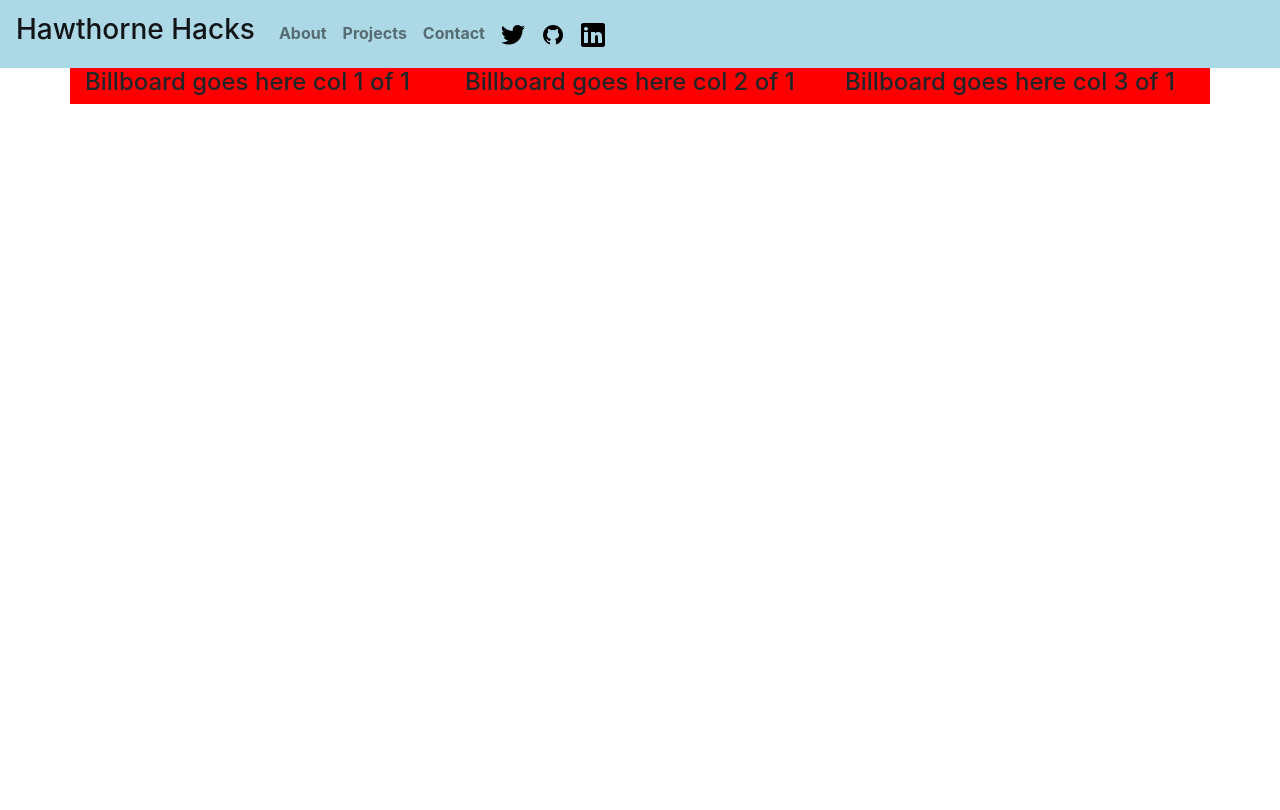
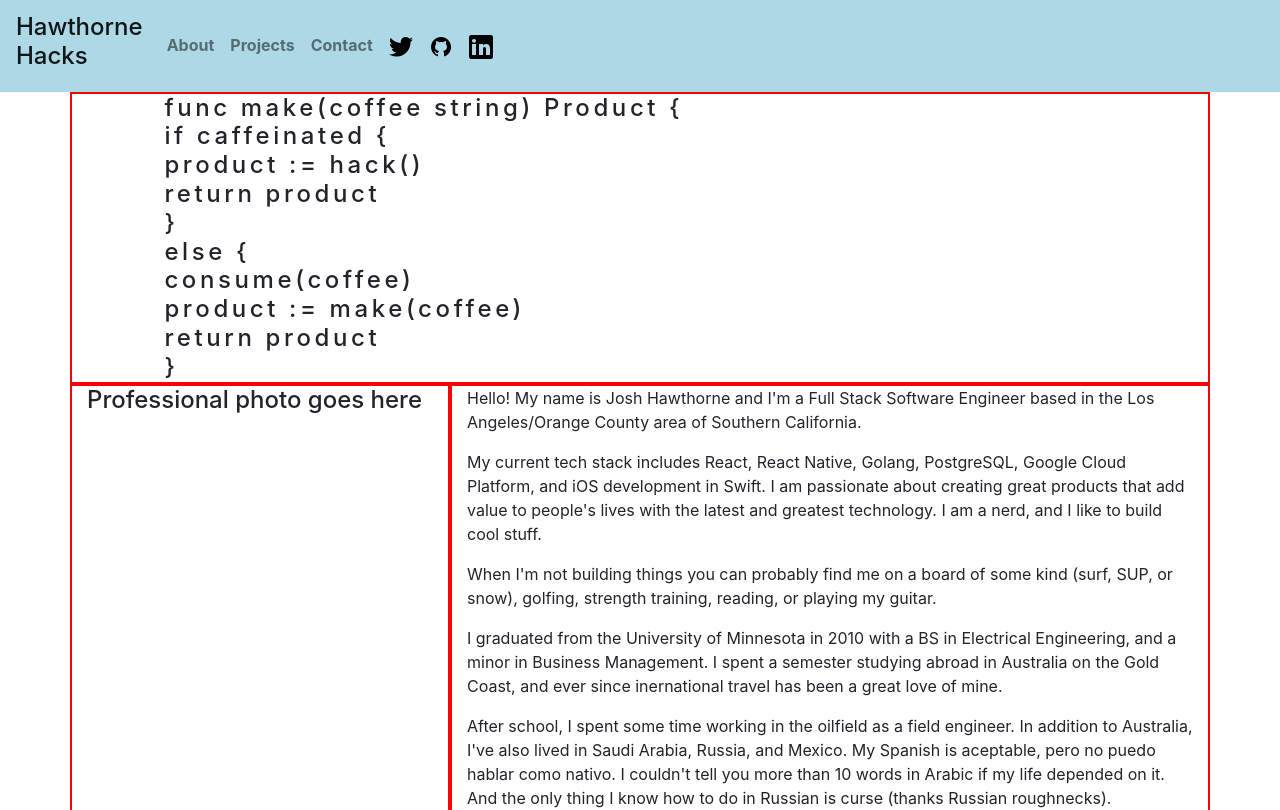
Before and after one commit to QO-Development/QO-Development.github.io, a React (Create React App) app in the folder personal-website/: page / in a window 1280 px wide. Shown: the top 810 px of the page. Built offline with nearby package versions, Linux system fonts and the light colour scheme.

Commit message:
Working on layout

```diff
--- a/personal-website/src/components/billboard/billboard.css
+++ b/personal-website/src/components/billboard/billboard.css
@@ -0,0 +1,23 @@
+.typewriter h4 {
+  /*text-align: center; */
+  overflow: hidden; /* Ensures the content is not revealed until the animation */
+  border-right: .15em solid orange; /* The typwriter cursor */
+  white-space: nowrap; /* Keeps the content on a single line */
+  margin: 0 auto; /* Gives that scrolling effect as the typing happens */
+  letter-spacing: .15em; /* Adjust as needed */
+  animation:
+    typing 6.5s steps(50, end),
+    blink-caret .75s step-end infinite;
+}
+
+/* The typing effect */
+@keyframes typing {
+  from { width: 0 }
+  to { width: 100% }
+}
+
+/* The typewriter cursor effect */
+@keyframes blink-caret {
+  from, to { border-color: transparent }
+  50% { border-color: orange; }
+}
--- a/personal-website/src/components/billboard/index.js
+++ b/personal-website/src/components/billboard/index.js
@@ -1,14 +1,36 @@
 import React from 'react';
 import {Container, Row, Col} from 'react-bootstrap';
+import './billboard.css';
 
 class Billboard extends React.Component {
   render() {
     return(
-      <Container style={{backgroundColor: 'red'}}>
+      <Container>
         <Row>
-          <Col> <h4>Billboard goes here col 1 of 1</h4></Col>
-          <Col> <h4>Billboard goes here col 2 of 1</h4></Col>
-          <Col> <h4>Billboard goes here col 3 of 1</h4></Col>
+          <Col style={{border: '2px red solid'}} md={12}>
+            <div className="typewriter">
+              <h4> func make(coffee string) Product &#123; </h4>
+              <h4> if caffeinated &#123; </h4>
+              <h4> product := hack() </h4>
+              <h4> return product </h4>
+              <h4> &#125; </h4>
+              <h4> else &#123; </h4>
+              <h4> consume(coffee)</h4>
+              <h4> product := make(coffee)</h4>
+              <h4> return product</h4>
+              <h4> &#125; </h4>
+            </div>
+          </Col>
+          <Col style={{border: '2px red solid'}} md={4}> <h4>Professional photo goes here</h4></Col>
+          <Col style={{border: '2px red solid'}} md={8}>
+            <p>Hello! My name is Josh Hawthorne and I'm a Full Stack Software Engineer based in the Los Angeles/Orange County area of Southern California.</p>
+            <p>My current tech stack includes React, React Native, Golang, PostgreSQL, Google Cloud Platform, and iOS development in Swift. I am passionate about creating great products that add value to people's lives with the latest and greatest technology. I am a nerd, and I like to build cool stuff. </p>
+            <p>When I'm not building things you can probably find me on a board of some kind (surf, SUP, or snow), golfing, strength training, reading, or playing my guitar.</p>
+            <p>I graduated from the University of Minnesota in 2010 with a BS in Electrical Engineering, and a minor in Business Management. I spent a semester studying abroad in Australia on the Gold Coast, and ever since inernational travel has been a great love of mine.</p>
+            <p>After school, I spent some time working in the oilfield as a field engineer. In addition to Australia, I've also lived in Saudi Arabia, Russia, and Mexico. My Spanish is aceptable, pero no puedo hablar como nativo. I couldn't tell you more than 10 words in Arabic if my life depended on it. And the only thing I know how to do in Russian is curse (thanks Russian roughnecks).</p>
+            <p>Even though I was thousands of miles away, I knew something amazing was happening in Silicon Valley and I wanted to be a part of it. I made the switch in 2014 by starting my own company and haven't looked back since.</p>
+            <p>Feel free to poke around, drop me a line, or check out examples of my past work below. Thanks for stopping by!</p>
+          </Col>
         </Row>
       </Container>
     );
--- a/personal-website/src/components/nav/index.js
+++ b/personal-website/src/components/nav/index.js
@@ -11,7 +11,7 @@ class NavHeader extends React.Component {
   render() {
     return(
       <Navbar className="colorNav" expand="lg">
-        <Navbar.Brand href="/"><h3>Hawthorne Hacks</h3></Navbar.Brand>
+        <Navbar.Brand href="/"><h4>Hawthorne <br /> Hacks</h4></Navbar.Brand>
         <Navbar.Toggle aria-controls="basic-navbar-nav" />
         <Navbar.Collapse id="basic-navbar-nav">
           <Nav className="linksContainer">
```
Also changed, not shown: package.json (deleted, +0 -7 lines), 2 other files (tests, documents, lock files or other folders).
